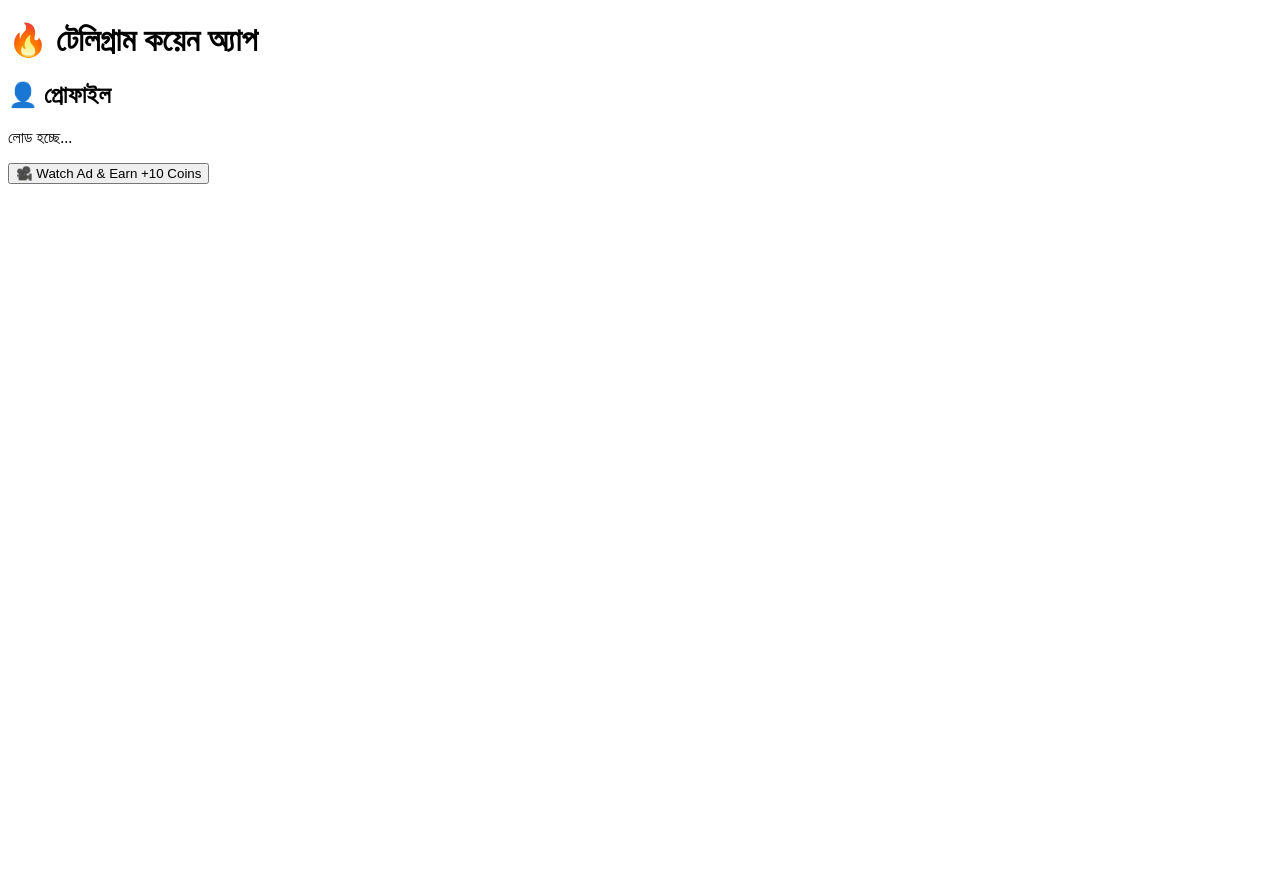
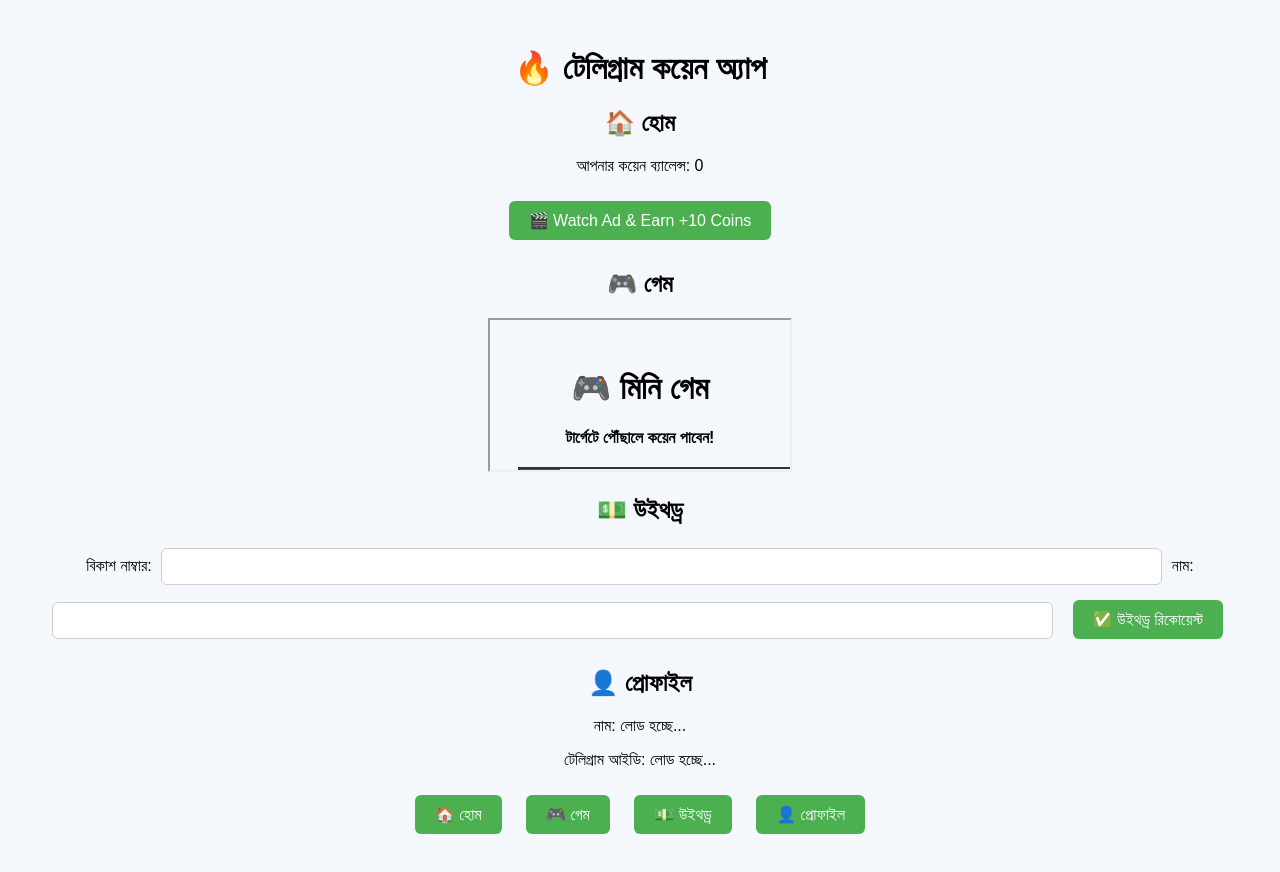
Before and after one commit to Sojib150/telegram-miniapp, a plain HTML site: page index.html in a window 1280 px wide. Before the commit the page ends 800 px from the top, so only its background shows below. Drawn offline with Linux system fonts and the light colour scheme; a script that the page names is missing.

Commit message:
Update index.html

```diff
--- a/index.html
+++ b/index.html
@@ -2,21 +2,55 @@
 <html lang="bn">
 <head>
   <meta charset="UTF-8">
-  <title>Coin App</title>
-  <script src="https://www.gstatic.com/firebasejs/10.12.2/firebase-app.js"></script>
-  <script src="https://www.gstatic.com/firebasejs/10.12.2/firebase-firestore.js"></script>
+  <meta name="viewport" content="width=device-width, initial-scale=1.0">
+  <title>Telegram Coin App</title>
+  <link rel="stylesheet" href="style.css">
 </head>
 <body>
-  <h1>🔥 টেলিগ্রাম কয়েন অ্যাপ</h1>
+  <!-- হেডার -->
+  <header>
+    <h1>🔥 টেলিগ্রাম কয়েন অ্যাপ</h1>
+  </header>
 
-  <div id="profile">
-    <h2>👤 প্রোফাইল</h2>
-    <p id="profileName">লোড হচ্ছে...</p>
-    <p id="profileId"></p>
-    <p id="profileCoins"></p>
-  </div>
+  <!-- মেইন কনটেন্ট -->
+  <main id="page-content">
+    <!-- ডিফল্ট Home লোড হবে -->
+    <div id="home-page" class="page active">
+      <h2>🏠 হোম</h2>
+      <p>আপনার কয়েন ব্যালেন্স: <span id="coin-balance">0</span></p>
+      <button id="watchAdBtn">🎬 Watch Ad & Earn +10 Coins</button>
+    </div>
 
-  <button id="watchAd">🎥 Watch Ad & Earn +10 Coins</button>
+    <div id="game-page" class="page">
+      <h2>🎮 গেম</h2>
+      <iframe src="game.html" title="Game" class="iframe-box"></iframe>
+    </div>
+
+    <div id="withdraw-page" class="page">
+      <h2>💵 উইথড্র</h2>
+      <form id="withdraw-form">
+        <label>বিকাশ নাম্বার:</label>
+        <input type="text" id="bkash-number" required>
+        <label>নাম:</label>
+        <input type="text" id="user-name" required>
+        <button type="submit">✅ উইথড্র রিকোয়েস্ট</button>
+      </form>
+    </div>
+
+    <div id="profile-page" class="page">
+      <h2>👤 প্রোফাইল</h2>
+      <p>নাম: <span id="profile-name">লোড হচ্ছে...</span></p>
+      <p>টেলিগ্রাম আইডি: <span id="profile-id">লোড হচ্ছে...</span></p>
+    </div>
+  </main>
+
+  <!-- নেভিগেশন -->
+  <nav class="bottom-nav">
+    <button onclick="showPage('home-page')">🏠 হোম</button>
+    <button onclick="showPage('game-page')">🎮 গেম</button>
+    <button onclick="showPage('withdraw-page')">💵 উইথড্র</button>
+    <button onclick="showPage('profile-page')">👤 প্রোফাইল</button>
+  </nav>
 
   <script src="script.js"></script>
 </body>
```
